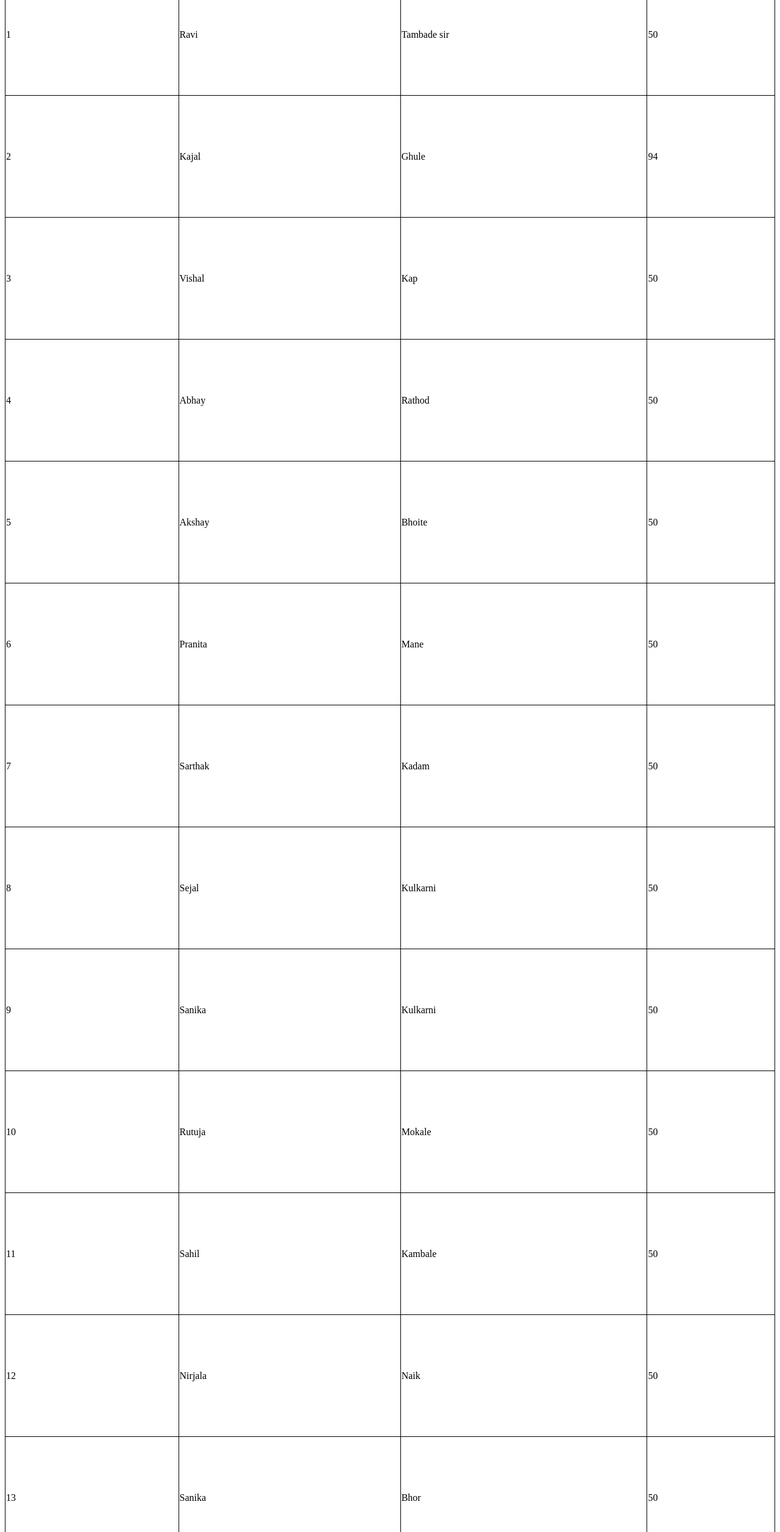
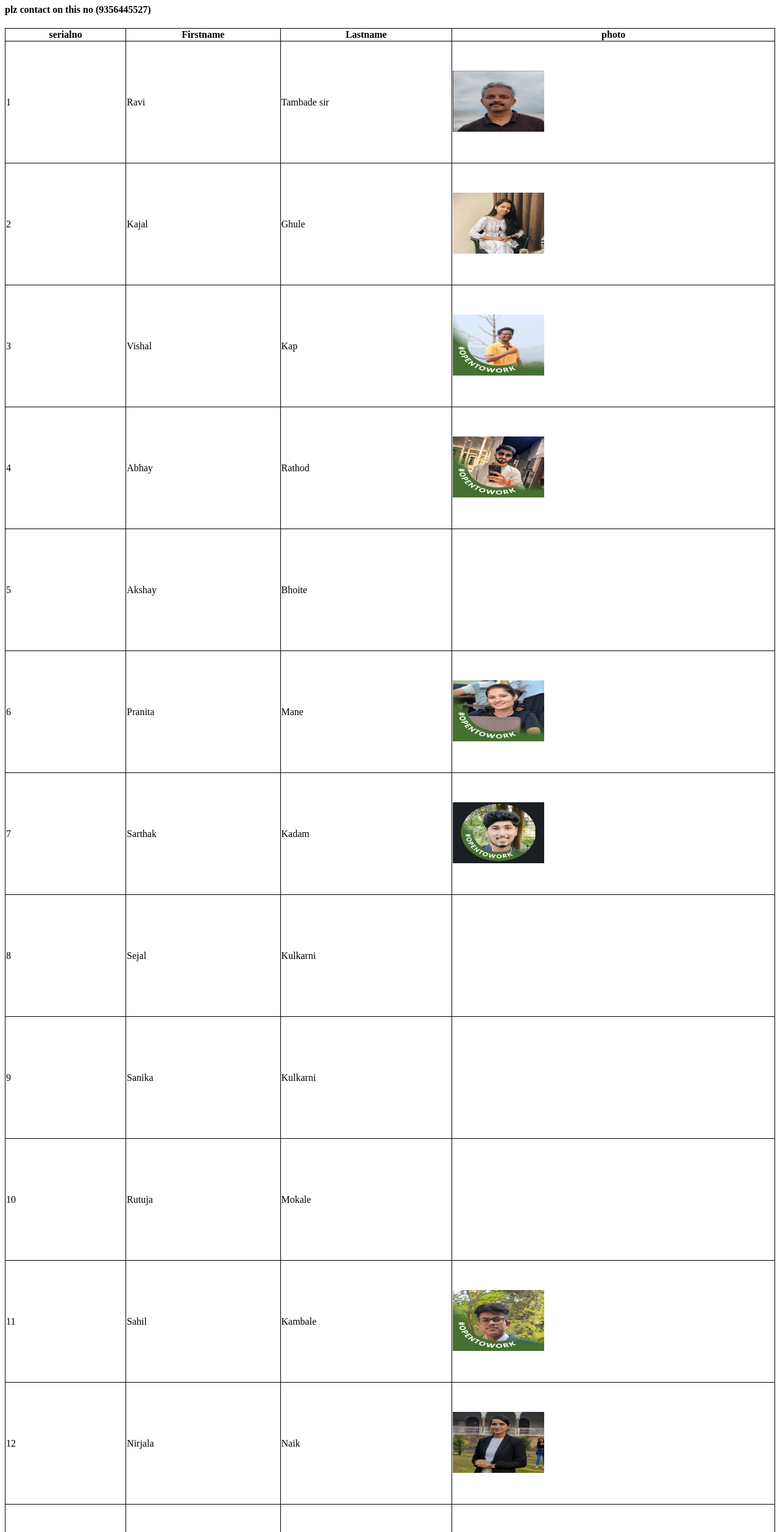
Before and after one commit to sarthakkadam28/HTML, a plain HTML site: page tflmembers.html in a window 1280 px wide. Shown: the part 73-2586 px from the top of the page at 61% size. Drawn offline with Linux system fonts and the light colour scheme.

Commit message:
Table of tflmember

```diff
--- a/tflmembers.html
+++ b/tflmembers.html
@@ -7,6 +7,8 @@
 }
 </style>
 <body>
+  <h1>Contact us if you find out one of them except first no</h1>
+  <h4>plz contact on this no (9356445527)</h4>
    <table style="width:100%">
   <tr>
     <th>serialno</th>
@@ -18,105 +20,133 @@
     <td>1</td>
     <td>Ravi</td>
     <td>Tambade sir</td>
-    <td>50</td>
+    <td>
+      <img src="\photos\Screenshot 2025-10-29 105259.png"style="width:150px; height:100px;">
+    </td>
   </tr>
 
   <tr style="height:200px">
     <td>2</td>
     <td>Kajal</td>
     <td>Ghule</td>
-    <td>94</td>
+    <td>
+     <img src="\photos\1741854256485.jpeg"style="width:150px; height:100px;">
+    </td>
   </tr>
 
   <tr style="height:200px">
     <td>3</td>
     <td>Vishal</td>
     <td>Kap</td>
-    <td>50</td>
+    <td>
+      <img src="/photos/1642169063927.jpeg"style="width:150px; height:100px;">
+    </td>
   </tr>
 
   <tr style="height:200px">
     <td>4</td>
     <td>Abhay</td>
     <td>Rathod</td>
-    <td>50</td>
+    <td>
+      <img src="\photos\1751860916644.jpeg"style="width:150px; height:100px;">
+    </td>
   </tr>
 
   <tr style="height:200px">
     <td>5</td>
     <td>Akshay</td>
     <td>Bhoite</td>
-    <td>50</td>
+    <td>
+      <img src="">
+    </td>
   </tr>
 
   <tr style="height:200px">
     <td>6</td>
     <td>Pranita</td>
     <td>Mane</td>
-    <td>50</td>
+    <td>
+      <img src="\photos\1753096130713.jpeg"style="width:150px; height:100px;">
+    </td>
   </tr>
 
   <tr style="height:200px">
     <td>7</td>
     <td>Sarthak</td>
     <td>Kadam</td>
-    <td>50</td>
+    <td>
+      <img src="\photos\Screenshot 2025-10-29 110314.png"style="width:150px; height:100px;">
+    </td>
   </tr>
 
   <tr style="height:200px">
     <td>8</td>
     <td>Sejal</td>
     <td>Kulkarni</td>
-    <td>50</td>
+    <td>
+      <img src="">
+    </td>
   </tr>
 
   <tr style="height:200px">
     <td>9</td>
     <td>Sanika</td>
     <td>Kulkarni</td>
-    <td>50</td>
+    <td>
+      <img src="">
+    </td>
   </tr>
 
   <tr style="height:200px">
     <td>10</td>
     <td>Rutuja</td>
     <td>Mokale</td>
-    <td>50</td>
+    <td>
+      <img src="">
+    </td>
   </tr>
 
   <tr style="height:200px">
     <td>11</td>
     <td>Sahil</td>
     <td>Kambale</td>
-    <td>50</td>
+    <td>
+      <img src="\photos\1747909761967.jpeg"style="width:150px; height:100px;">
+    </td>
   </tr>
 
   <tr style="height:200px">
     <td>12</td>
     <td>Nirjala</td>
     <td>Naik</td>
-    <td>50</td>
+    <td>
+      <img src="\photos\1757943605632.jpeg"style="width:150px; height:100px;">
+    </td>
   </tr>
 
   <tr style="height:200px">
     <td>13</td>
     <td>Sanika</td>
     <td>Bhor</td>
-    <td>50</td>
+    <td><img src="\photos\1735756913995.jpeg"style="width:150px; height:100px;"></td>
   </tr>
 
   <tr style="height:200px">
     <td>14</td>
     <td>Nikita</td>
     <td>Bansode</td>
-    <td>50</td>
+    <td>
+      <img src="\photos\1749207527176.jpeg"style="width:150px; height:100px;">
+    </td>
   </tr>
 
   <tr style="height:200px">
     <td>15</td>
     <td>sumit</td>
     <td>Bhor</td>
-    <td>50</td>
+    <td>
+      <img src="\photos\1752947681476.jpeg"style="width:150px; height:100px;">
+    </td>
   </tr>
 
 </table>
```
Also changed, not shown: tflmembers1.html (added, +39 -0 lines), photos/1642169063927.jpeg (added), photos/1735756913995.jpeg (added), photos/1741854256485.jpeg (added), photos/1747909761967.jpeg (added), photos/1749207527176.jpeg (added), photos/1751860916644.jpeg (added), photos/1752947681476.jpeg (added), photos/1753096130713.jpeg (added), photos/1757943605632.jpeg (added), photos/Screenshot 2025-10-29 105259.png (added), photos/Screenshot 2025-10-29 110314.png (added).
